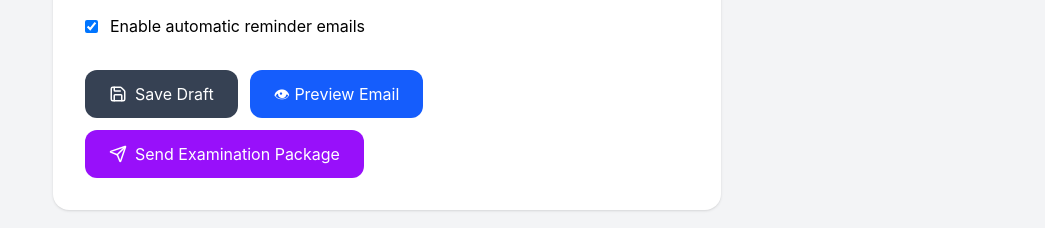
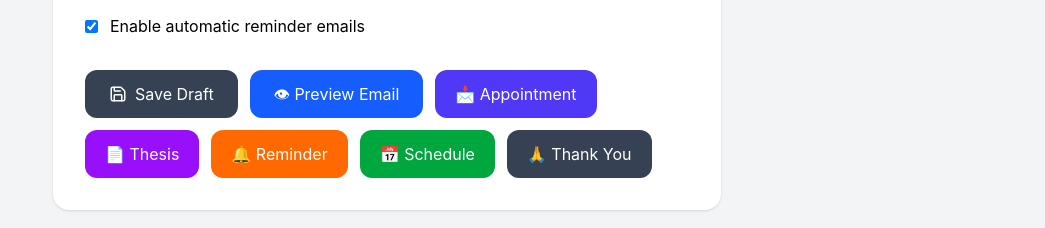
Before and after one commit to hazwanihanafi-commits/VivaVoceTrack, a React (Vite) app in the folder frontend/: page /vivacases in a window 1280 px wide. Shown: the part 1515-1743 px from the top of the page, without its empty margins (235-1280 px from the left). Built offline with nearby package versions, Linux system fonts and the light colour scheme; no server answers.

Commit message:
Update VivaCaseForm.jsx

```diff
--- a/frontend/src/components/vivacases/VivaCaseForm.jsx
+++ b/frontend/src/components/vivacases/VivaCaseForm.jsx
@@ -18,7 +18,11 @@ export default function VivaCaseForm({
   handleStudent,
   updateField,
   saveDraft,
-  sendToExaminer,
+  sendAppointment,
+  sendThesis,
+  sendReminder,
+  sendSchedule,
+  sendThankYou,
   previewEmailHandler,
 }) {
   return (
@@ -481,13 +485,44 @@ export default function VivaCaseForm({
   </button>
 
   <button
-    type="button"
-    onClick={sendToExaminer}
-    className="flex items-center gap-2 rounded-xl bg-purple-600 px-6 py-3 text-white hover:bg-purple-700"
-  >
-    <Send size={18} />
-    {selectedCase ? "Send Email" : "Send Examination Package"}
-  </button>
+  type="button"
+  onClick={sendAppointment}
+  className="flex items-center gap-2 rounded-xl bg-indigo-600 px-5 py-3 text-white hover:bg-indigo-700"
+>
+  📩 Appointment
+</button>
+
+<button
+  type="button"
+  onClick={sendThesis}
+  className="flex items-center gap-2 rounded-xl bg-purple-600 px-5 py-3 text-white hover:bg-purple-700"
+>
+  📄 Thesis
+</button>
+
+<button
+  type="button"
+  onClick={sendReminder}
+  className="flex items-center gap-2 rounded-xl bg-orange-500 px-5 py-3 text-white hover:bg-orange-600"
+>
+  🔔 Reminder
+</button>
+
+<button
+  type="button"
+  onClick={sendSchedule}
+  className="flex items-center gap-2 rounded-xl bg-green-600 px-5 py-3 text-white hover:bg-green-700"
+>
+  📅 Schedule
+</button>
+
+<button
+  type="button"
+  onClick={sendThankYou}
+  className="flex items-center gap-2 rounded-xl bg-gray-700 px-5 py-3 text-white hover:bg-gray-800"
+>
+  🙏 Thank You
+</button>
 
 </div>
 
```
